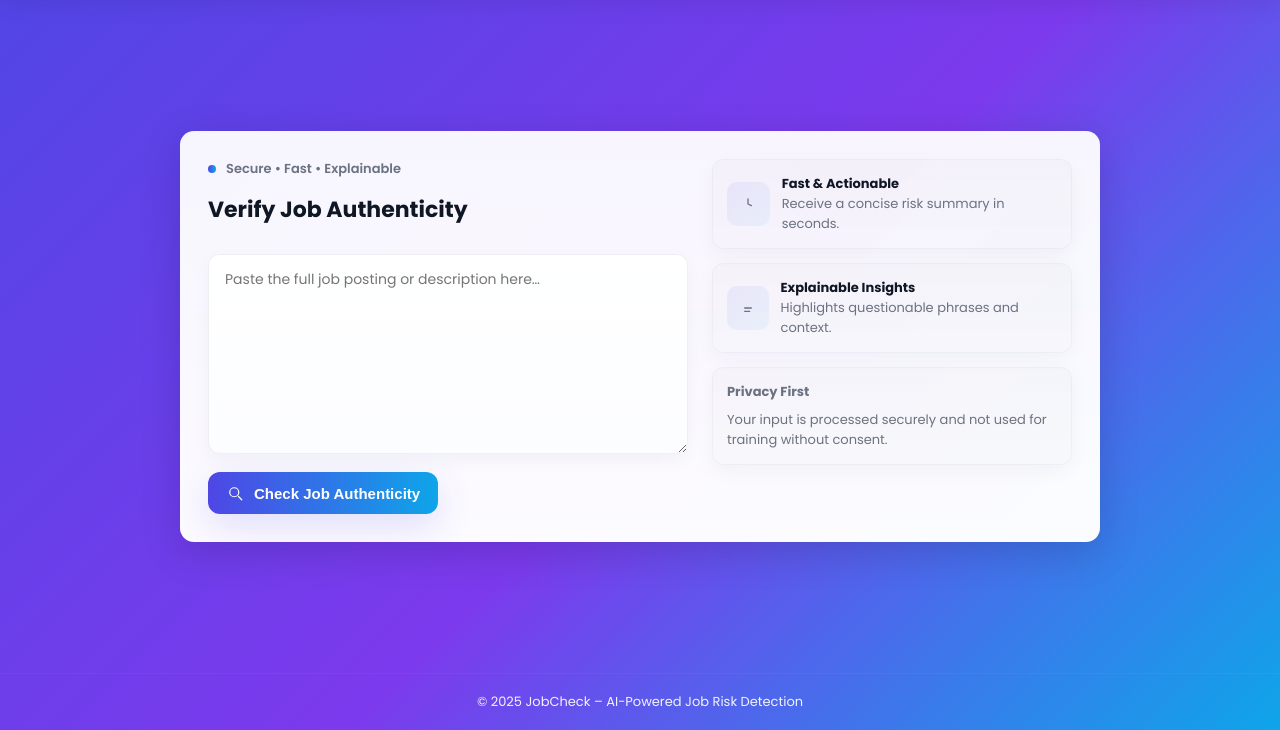
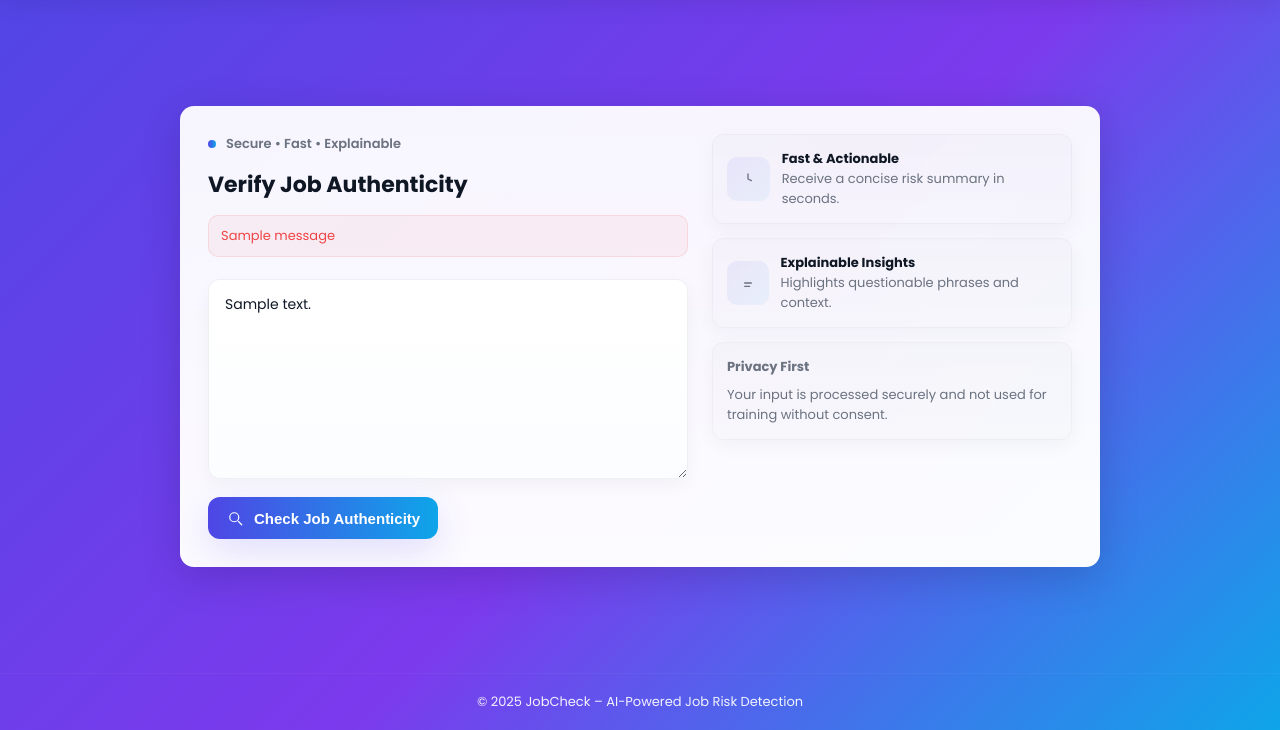
Before and after one commit to Sainvi-j/fake-job-detector, a Flask app: template templates/index.html in a window 1280 px wide. Shown: the part 70-800 px from the top of the page. Run offline with Flask 3, Linux system fonts and the light colour scheme; the template is opened without the code that fills it: most values are stand-ins (such as "Sample title", 1, 10 or a date in 2020); one stand-in notice (Sample message) is shown; parts of the project's set-up code (start-up, migrations or seed data) failed here and were passed over.

Commit message:
Update index.html

```diff
--- a/templates/index.html
+++ b/templates/index.html
@@ -441,6 +441,15 @@
           </div>
           <h1>Verify Job Authenticity</h1>
 
+          <!-- FLASH MESSAGES -->
+          {% with messages = get_flashed_messages(with_categories=true) %}
+            {% if messages %}
+              {% for category, message in messages %}
+                <div class="error">{{ message }}</div>
+              {% endfor %}
+            {% endif %}
+          {% endwith %}
+
           <div class="form">
             <label for="job_description" class="sr-only">Job Description</label>
             <textarea
@@ -450,7 +459,7 @@
               placeholder="Paste the full job posting or description here…"
               required
               aria-required="true"
-            ></textarea>
+            >{{ job_text if job_text else "" }}</textarea>
 
             <div class="actions">
               <button
```
